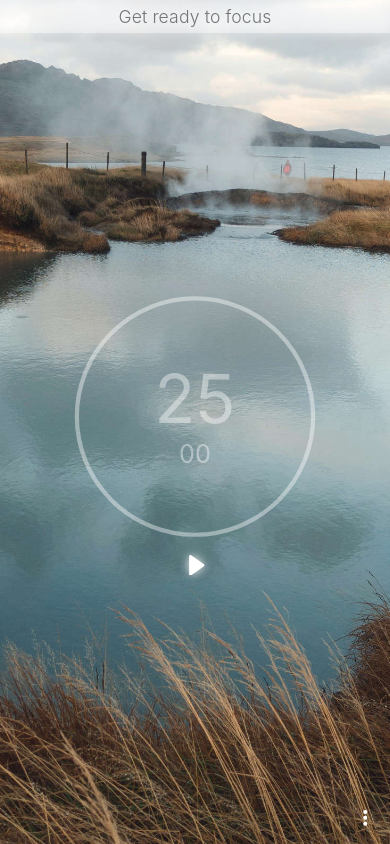
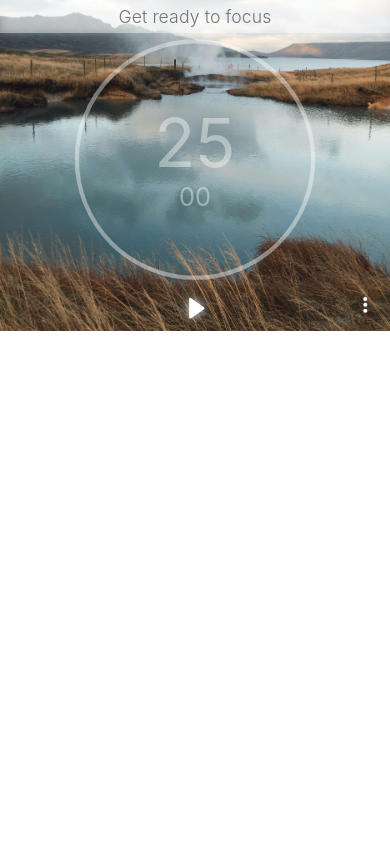
Before and after one commit to mic-web/calm-focus, a React app: page / in a window 390 px wide. Built offline with nearby package versions, Linux system fonts and the light colour scheme.

Commit message:
Use only visible height on mobile to avoid hidden menu button.

```diff
--- a/src/components/Containers.tsx
+++ b/src/components/Containers.tsx
@@ -9,7 +9,8 @@ export const AppContainer: React.FC = ({ children }) => (
     justifyContent="center"
     alignItems="stretch"
     position="relative"
-    height="100vh"
+    height="100%"
+    minHeight="-webkit-fill-available"
   >
     {children}
   </Box>
```
